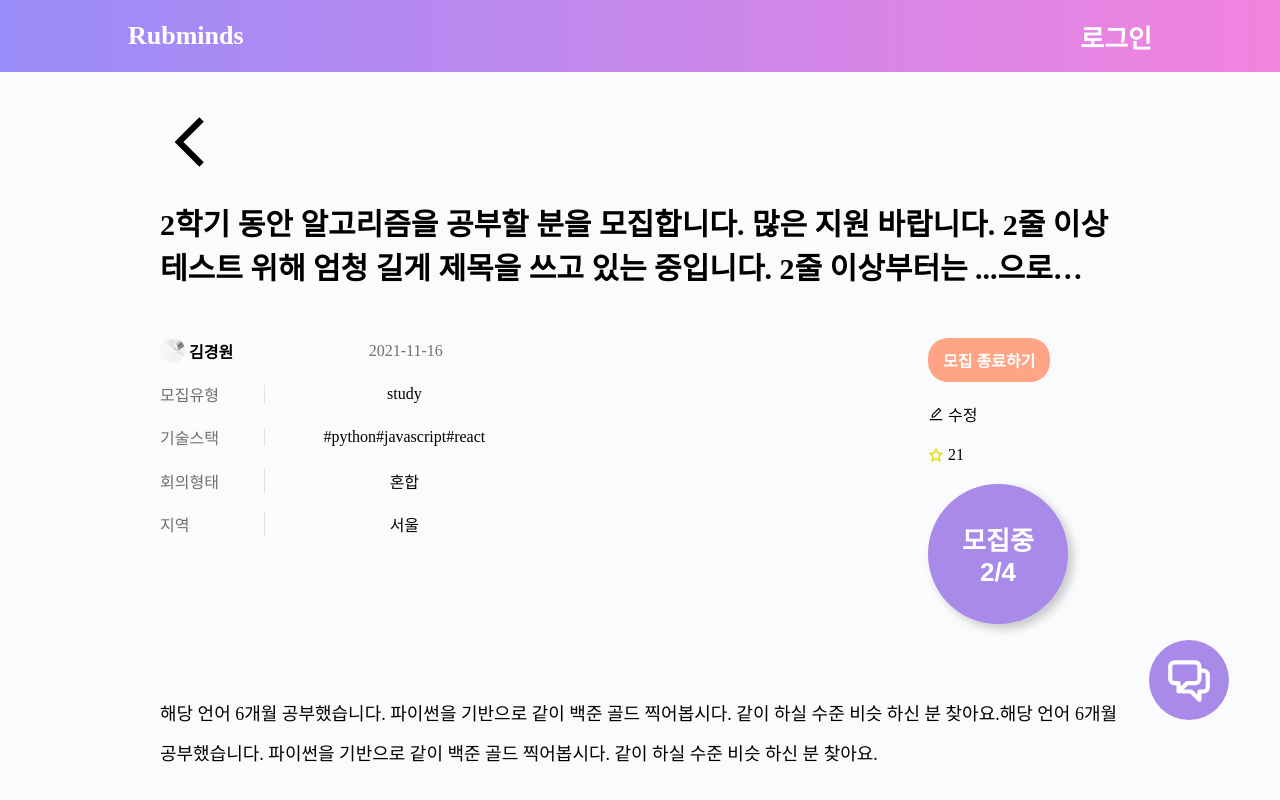
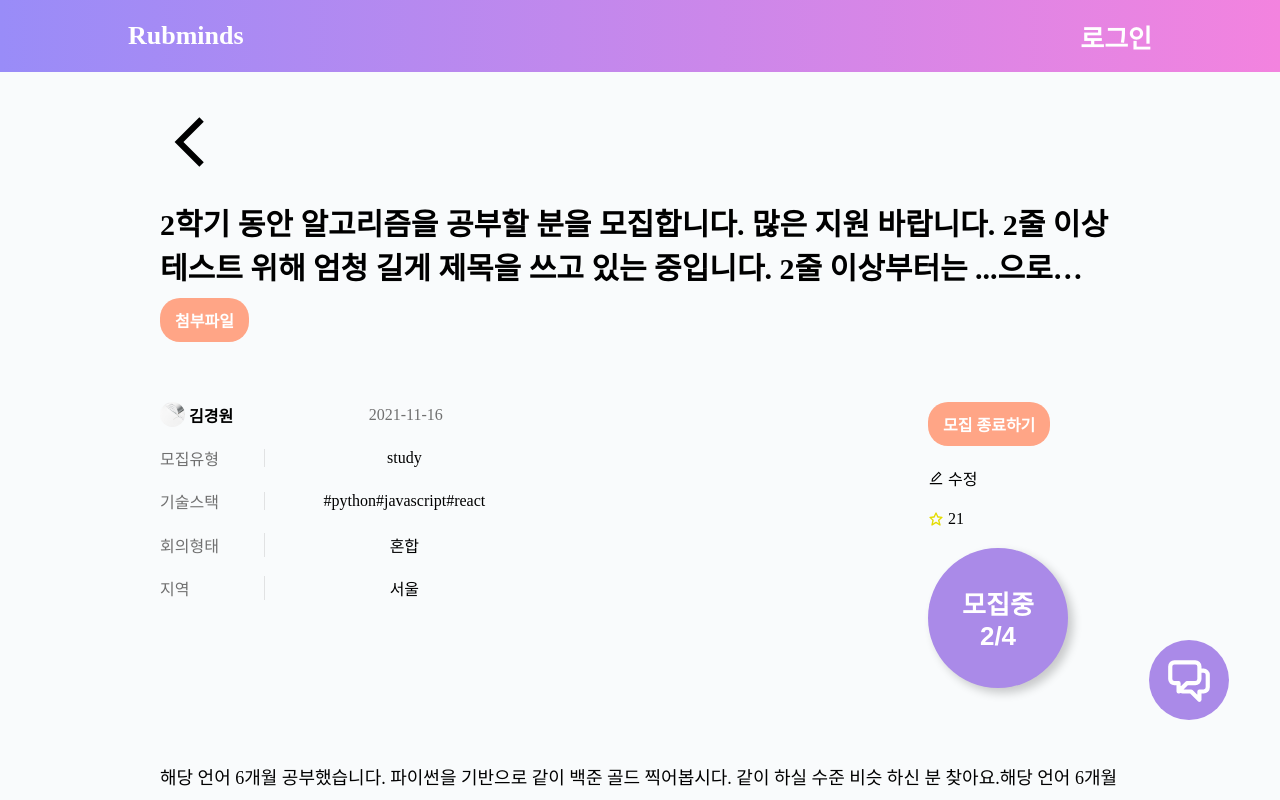
Before and after one commit to Rubminds/rubminds-frontend, a React (Create React App) app: page /detail in a window 1280 px wide. Shown: the top 800 px of the page. Built offline with nearby package versions, Linux system fonts and the light colour scheme.

Commit message:
feat: 게시글 상세 페이지 첨부파일 추가(#16)

```diff
--- a/src/components/Landing/Banner/index.js
+++ b/src/components/Landing/Banner/index.js
@@ -3,7 +3,6 @@ import * as S from './style';
 import { useHistory } from 'react-router';
 
 import { BannerCarousel } from '../..';
-import { Iphone } from '../../../assets/imgs';
 
 const Banner = () => {
   const me = 'someone'; //로그인 여부
--- a/src/components/PostDetail/DetailInfo/index.js
+++ b/src/components/PostDetail/DetailInfo/index.js
@@ -6,7 +6,11 @@ const DetailInfo = ({ title, info }) => {
     <S.DetailInfoBetween>
       <S.DetailInfoLeft>{title}</S.DetailInfoLeft>
       <S.DetailInfoRight>
-        {Array.isArray(info) ? info.map((v, i) => <label key={i}>#{v}</label>) : <label>{info}</label>}
+        {Array.isArray(info) ? (
+          info.map((v, i) => <label key={i}>#{v}</label>)
+        ) :  (
+          <label>{info}</label>
+        )}
       </S.DetailInfoRight>
     </S.DetailInfoBetween>
   );
--- a/src/components/PostDetail/PostTotalInfo/index.js
+++ b/src/components/PostDetail/PostTotalInfo/index.js
@@ -15,7 +15,7 @@ const PostTotalInfo = ({ post, modalOpen, closeModal, openModal, me }) => {
     <S.PostDetailInfo>
       <S.DetailInfoWrapper>
         <S.DetailInfoBetween>
-          <S.DetailInfoLeft>
+          <S.DetailInfoLeft bold>
             <S.AuthorAvatar src={Test} /> &nbsp;{post.author}
           </S.DetailInfoLeft>
           <S.DetailInfoRight>{post.Date}</S.DetailInfoRight>
--- a/src/components/PostDetail/PostTotalInfo/style.js
+++ b/src/components/PostDetail/PostTotalInfo/style.js
@@ -1,4 +1,4 @@
-import styled,{css} from 'styled-components'
+import styled, { css } from 'styled-components';
 import { flexBetween, flexColumn, flexCenter } from '../../../constants';
 import mediaQuery from '../../../hooks/mediaQuery';
 
@@ -6,20 +6,24 @@ export const PostDetailInfo = styled.div`
   ${flexBetween};
   align-items: flex-start;
   margin-top: 5rem;
-  ${mediaQuery({ 'flex-direction': 'column-reverse', 'justify-content': 'reverse', "align-items":"center" })};
+  ${mediaQuery({
+    'flex-direction': 'column-reverse',
+    'justify-content': 'reverse',
+    'align-items': 'center',
+  })};
 `;
 
 export const DetailInfoWrapper = styled.div`
   ${flexColumn};
   width: ${(props) => (props.width ? props.width : '40%')};
-  ${mediaQuery({width:"60%", "margin-top":"3rem"})};
+  ${mediaQuery({ width: '60%', 'margin-top': '3rem' })};
   ${(props) =>
     props.Group &&
     css`
-      @media all and (max-width:768px){
-        flex-direction:row-reverse;
-        justify-content:space-around;
-        width:100%;
+      @media all and (max-width: 768px) {
+        flex-direction: row-reverse;
+        justify-content: space-around;
+        width: 100%;
       }
     `}
 `;
@@ -33,8 +37,8 @@ export const DetailInfoLeft = styled.div`
   align-items: center;
   flex: 1;
   position: relative;
-  font-weight: bold;
-  ${mediaQuery({ "justify-content":"center" })};
+  font-weight: ${(props) => props.bold && 'bold'};
+  ${mediaQuery({ 'justify-content': 'center' })};
 `;
 export const DetailInfoRight = styled.div`
   ${flexCenter}
@@ -42,7 +46,7 @@ export const DetailInfoRight = styled.div`
   flex-wrap: wrap;
   padding: 0 1%;
   color: #707070;
-  ${mediaQuery({ flex:"1" })};
+  ${mediaQuery({ flex: '1' })};
 `;
 
 export const AuthorAvatar = styled.img`
@@ -68,8 +72,8 @@ export const DetailInfoContent = styled.div`
       font-weight: bold;
       width: fit-content;
       height: fit-content;
-      ${mediaQuery({width:"max-content"})};
-      margin-bottom:
+      ${mediaQuery({ width: 'max-content' })};
+      margin-bottom: ;
     `}
 `;
 export const PostStatusCircle = styled.button`
@@ -84,7 +88,8 @@ export const PostStatusCircle = styled.button`
   color: #fff;
   font-size: 2.6rem;
   font-weight: bold;
-  background-color: ${(props)=>props.status === "모집중" ? "#aa8ae8" : props.status === "진행중" ? "#966BEB":"#7944e3"};
+  background-color: ${(props) =>
+    props.status === '모집중' ? '#aa8ae8' : props.status === '진행중' ? '#966BEB' : '#7944e3'};
   box-shadow: 5px 5px 10px rgba(0, 0, 0, 0.2);
   & label {
     cursor: pointer;
@@ -93,6 +98,6 @@ export const PostStatusCircle = styled.button`
 
 export const GroupBox = styled.div`
   ${flexColumn};
-  width:auto;
-  justify-content:center;
+  width: auto;
+  justify-content: center;
 `;
--- a/src/components/common/Carousel/index.js
+++ b/src/components/common/Carousel/index.js
@@ -24,7 +24,7 @@ const Carousel = ({ size }) => {
 
   // Prev 버튼 클릭 시
   const prevClick = useCallback(() => {
-    if (currentImg === 0) { //첫번째 사진일 때
+    if (currentImg === 0) { // 첫번째 사진일 때
       setCurrentImg(totalImgsNum); // 마지막 사진으로
     } else {
       setCurrentImg(currentImg - 1);
--- a/src/components/common/DropDown/style.js
+++ b/src/components/common/DropDown/style.js
@@ -53,7 +53,7 @@ export const HeaderTag = styled.div`
 
 export const DropDownList = styled.ul`
   position: absolute;
-  width: 99.8%;
+  width: 100%;
   left: 0;
   top:100%;
   padding: 0.8rem 0.1rem;
--- a/src/pages/PostDetailPage/index.js
+++ b/src/pages/PostDetailPage/index.js
@@ -27,6 +27,7 @@ const PostDetailPage = () => {
     ],
     maxUserNum: 4,
     Date: '2021-11-16',
+    file:"c:\\fakepath\\filename.pdfc:\\fakepath\\filename.pdf"
   };
   const onBackClick = useCallback(() => {
     history.go(-1);
@@ -41,6 +42,7 @@ const PostDetailPage = () => {
     <S.PostDetailWrapper>
       <MdOutlineArrowBackIos fontSize="6rem" cursor="pointer" onClick={onBackClick} />
       <S.PostDetailTitle>{post.title}</S.PostDetailTitle>
+      <S.UploadedFile download href={post.file}>첨부파일</S.UploadedFile>
       <PostTotalInfo
         post={post}
         modalOpen={modalOpen}
--- a/src/pages/PostDetailPage/style.js
+++ b/src/pages/PostDetailPage/style.js
@@ -28,3 +28,16 @@ export const PostDetailContent = styled.div`
   font-size: 1.8rem;
   line-height:4rem;
 `;
+export const UploadedFile = styled.a`
+  ${flexCenter};
+  cursor: pointer;
+  font-size: 1.6rem;
+  background-color: #ffa586;
+  padding: 1rem 1.5rem;
+  border-radius: 20px;
+  color: #fff;
+  font-weight: bold;
+  width: fit-content;
+  height: fit-content;
+  margin:1rem 0;
+`;
```
Also changed, not shown: src/components/PostDetail/DetailInfo/style.js (+7 -7 lines), src/pages/LandingPage/index.js (line endings or trailing spaces).
